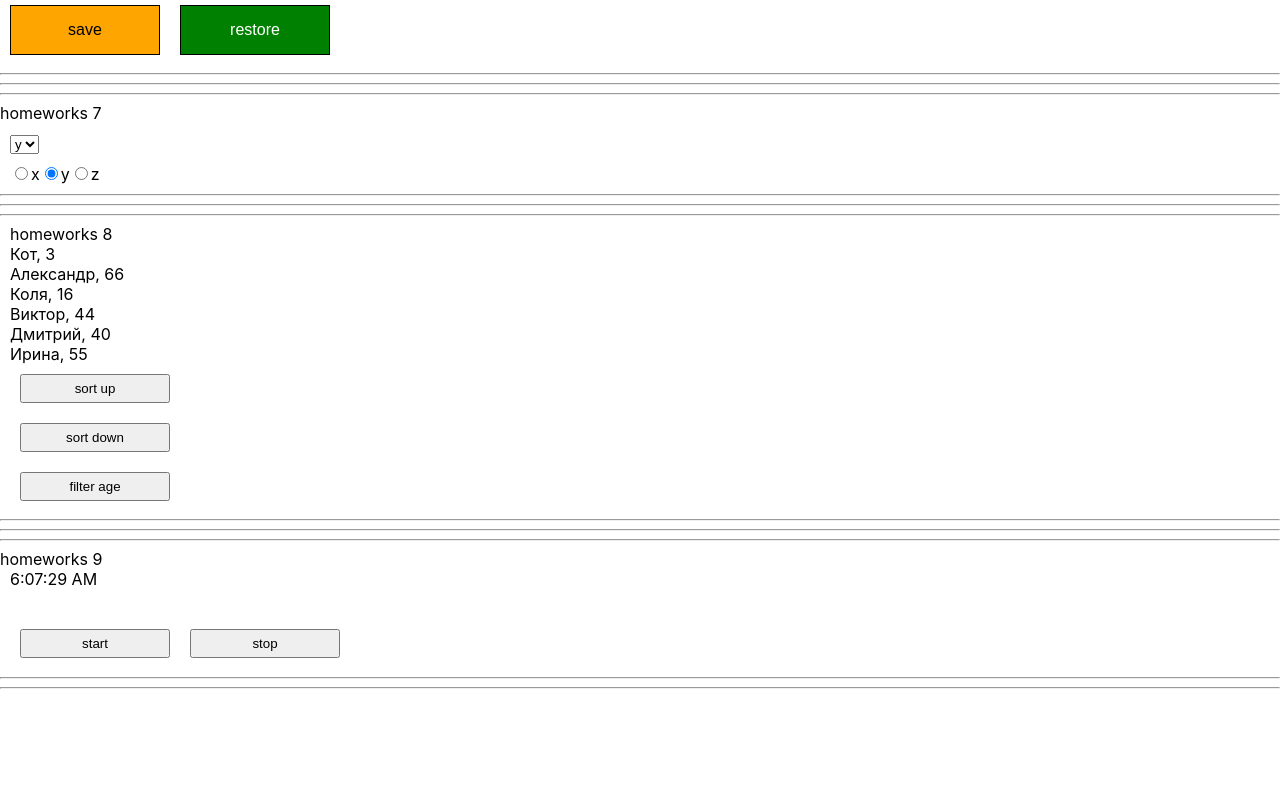
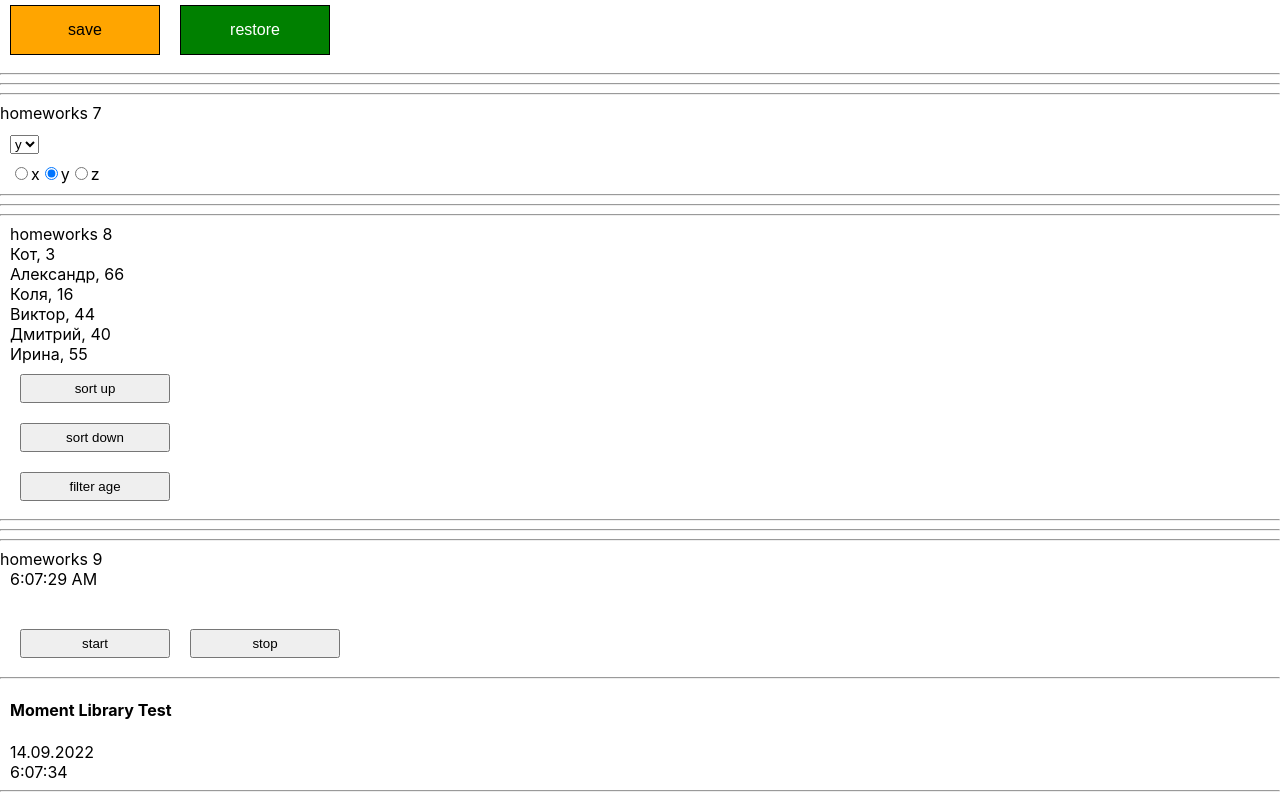
Before and after one commit to Crash2022/Samurai-Homeworks, a React (Create React App) app: page /#/pre-junior in a window 1280 px wide. Shown: the part 1351-2151 px from the top of the page. Before the commit the page ends 2048 px from the top, so only its background shows below. Built offline with nearby package versions, Linux system fonts and the light colour scheme.

Commit message:
hw9 moment lib add

```diff
--- a/package.json
+++ b/package.json
@@ -13,6 +13,7 @@
     "formik": "2.2.9",
     "gh-pages": "^4.0.0",
     "jest": "27.5.1",
+    "moment": "^2.29.4",
     "react": "17.0.2",
     "react-dom": "17.0.2",
     "react-redux": "7.2.6",
--- a/src/p2-homeworks/h9/AlternativeClock.tsx
+++ b/src/p2-homeworks/h9/AlternativeClock.tsx
@@ -1,13 +1,27 @@
-import React from 'react'
+import React, {useState} from 'react'
+import moment, {MomentInput} from "moment";
 
 function AlternativeClock() {
 
+    const [date, setDate] = useState<MomentInput>(moment());
+
+    setInterval(()=> {
+        setDate(moment());
+    }, 1000)
+
+    const currentTime = moment().format('h:mm:ss');
 
     return (
-        <div>
-
+        <div style={{marginLeft: '10px'}}>
+            <h4>Moment Library Test</h4>
+            <div>
+                {moment().format('DD.MM.YYYY')}
+            </div>
+            <div>
+                {currentTime}
+            </div>
         </div>
     )
 }
 
-export default AlternativeClock
+export default AlternativeClock;
--- a/src/p2-homeworks/h9/HW9.tsx
+++ b/src/p2-homeworks/h9/HW9.tsx
@@ -1,5 +1,6 @@
 import React from 'react'
 import Clock from './Clock'
+import AlternativeClock from "./AlternativeClock";
 
 function HW9() {
     return (
@@ -12,7 +13,7 @@ function HW9() {
 
             <hr/>
             {/*для личного творчества, могу проверить*/}
-            {/*<AlternativeClock/>*/}
+            <AlternativeClock/>
             <hr/>
         </div>
     )
```
Also changed, not shown: 1 other file (tests, documents, lock files or other folders).
